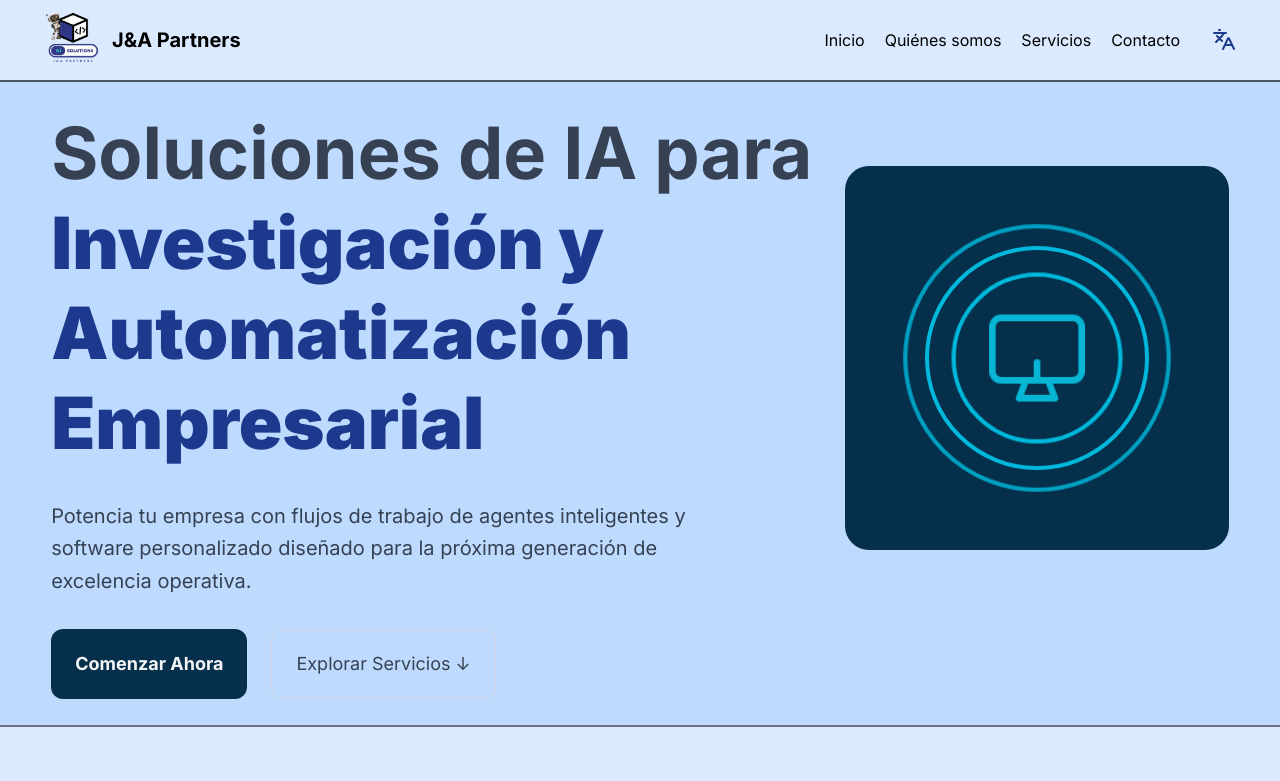
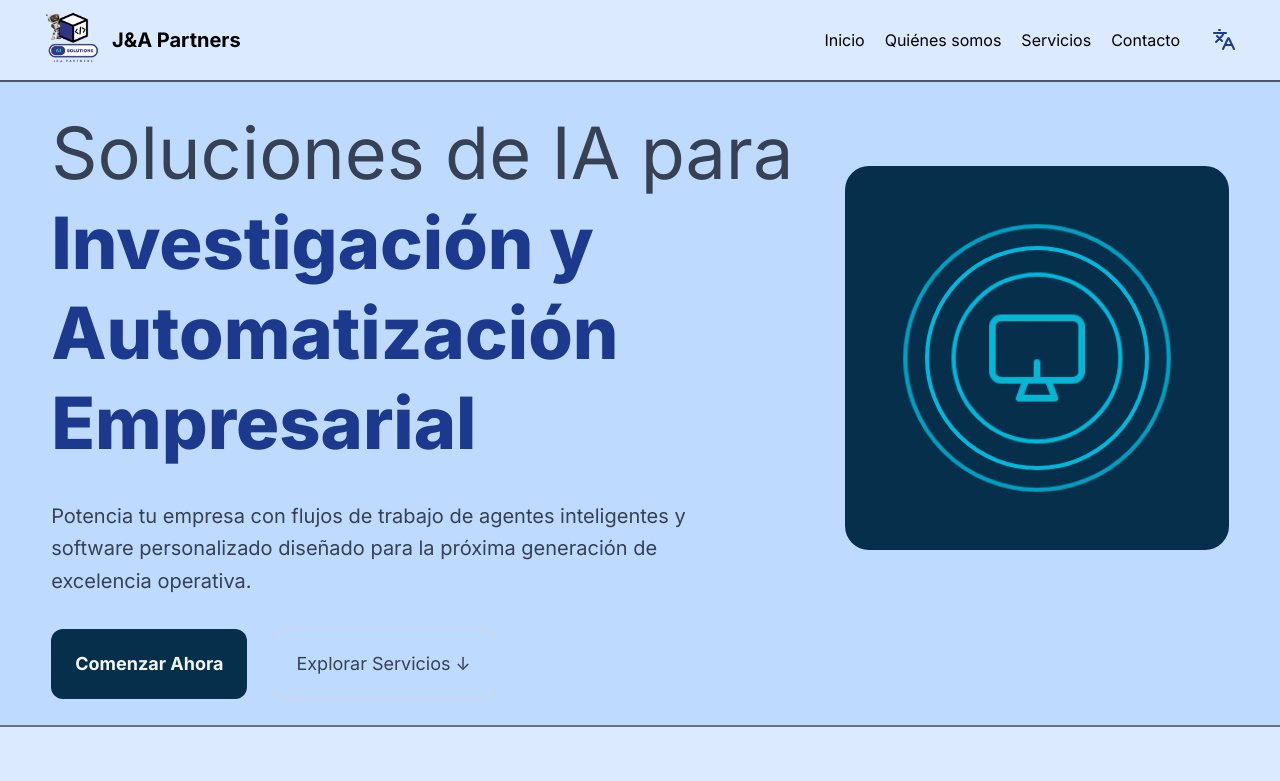
Before and after one commit to AldoCarbajal-3804/prototipo-react, a React (Vite) app: page / in a window 1280 px wide. Shown: the top 781 px of the page. Built offline with nearby package versions, Linux system fonts and the light colour scheme.

Commit message:
Corrigiendo un error en titulo

```diff
--- a/src/layouts/hero/Hero.jsx
+++ b/src/layouts/hero/Hero.jsx
@@ -8,10 +8,10 @@
         <section id="hero-section" className="v-stack sm:h-stack sm:justify-between justify-center px-[4%] py-[2%] border-b-2 border-gray-500 bg-blue-200" aria-label="Page principal">
 
             <div className=" v-stack justify-center items-center sm:items-start sm:flex-1 text-center sm:text-left text-gray-700" role="region" aria-labelledby="hero-title">
-                <h1 className="text-3xl sm:text-4xl lg:text-5xl xl:text-7xl font-bold mb-6 sm:mb-8 leading-tight" aria-label="title">
+                <h1 className="text-3xl sm:text-4xl md:text-5xl lg:text-6xl xl:text-7xl mb-6 sm:mb-8 leading-tight" aria-label="title">
                     {t.hero.title}
                     <br />
-                    <strong className="text-blue-900">
+                    <strong className="text-blue-900 font-extrabold">
                         {t.hero.subtitleStrong}
                         <br />
                         {t.hero.subtitleStrong2}
```
